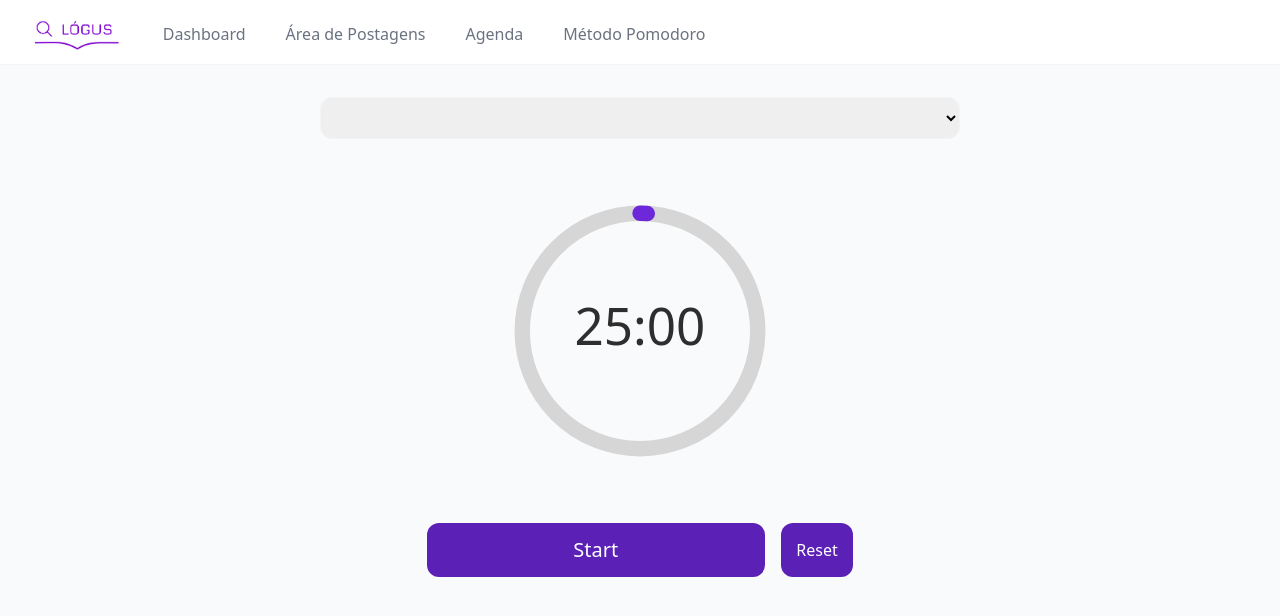
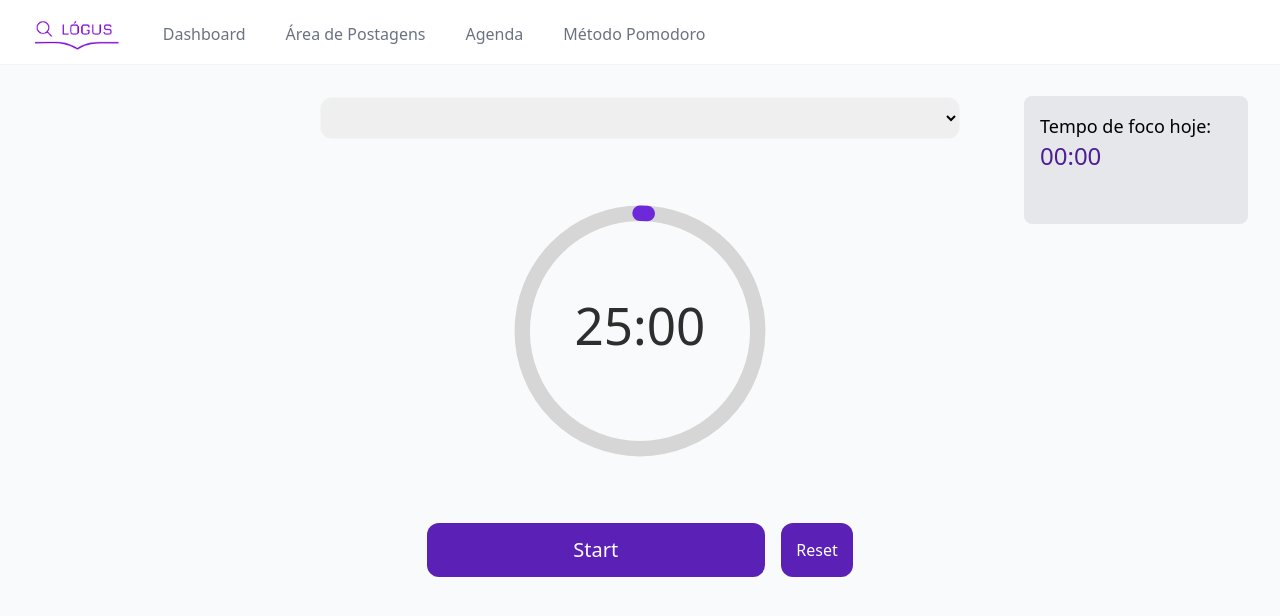
Before and after one commit to smViana19/logus-app-react, a React (Vite) app in the folder client/: page /pomodoro in a window 1280 px wide. Shown: the top 616 px of the page. Built offline with nearby package versions, Linux system fonts and the light colour scheme.

Commit message:
criação do aside pomodoro

```diff
--- a/client/src/pages/Pomodoro.jsx
+++ b/client/src/pages/Pomodoro.jsx
@@ -76,16 +76,16 @@ export default function Pomodoro() {
             <main>
 
                 <div className='flex justify-center mt-8 rounded-lg'>
-                   <SelectTarefa/>
+                    <SelectTarefa />
                 </div>
                 <div className='w-2/6 m-auto'>
-                <StyledCircularProgressbar
-                    value={tempoDecorrido / 1500} // Normaliza o valor entre 0 e 1 para o progresso
-                    text={formatarTempo(tempoDecorrido)} // Define o texto do CircularProgressbar
-                />
+                    <StyledCircularProgressbar
+                        value={tempoDecorrido / 1500} // Normaliza o valor entre 0 e 1 para o progresso
+                        text={formatarTempo(tempoDecorrido)} // Define o texto do CircularProgressbar
+                    />
                     <div className='grid grid-flow-row-dense grid-cols-5 gap-4'>
                         <BtnPrincipal className='start-btn py-3 rounded-xl text-xl col-span-4' onClick={alternarCronometro}>
-                                {cronometroExecutando ? 'Pause' : 'Start'}
+                            {cronometroExecutando ? 'Pause' : 'Start'}
                         </BtnPrincipal>
                         <BtnPrincipal className='rounded-xl'>
                             Reset
@@ -95,6 +95,14 @@ export default function Pomodoro() {
 
 
             </main>
+            <aside className='fixed right-8 top-24'>
+                <div className=' bg-gray-200 h-32 w-56 rounded-lg px-4 py-4'>
+                    <span className='font-base text-lg '>Tempo de foco hoje: </span>
+                    <span className='text-2xl font-medium text-violet-900 mt-8'>00:00</span>
+                </div>
+            </aside>
+
+
         </div>
     );
 }
```
